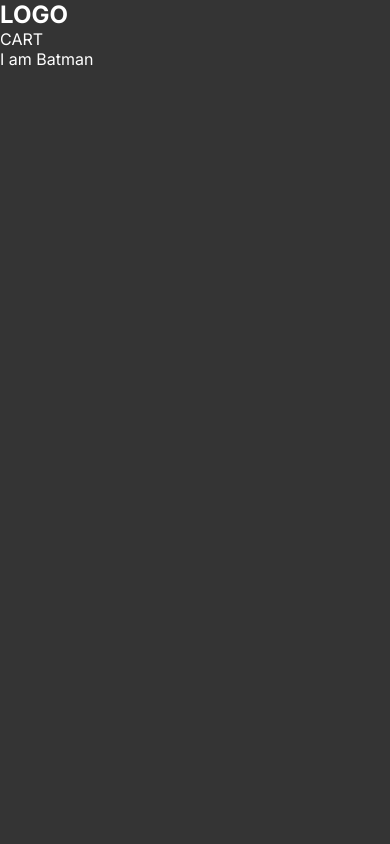
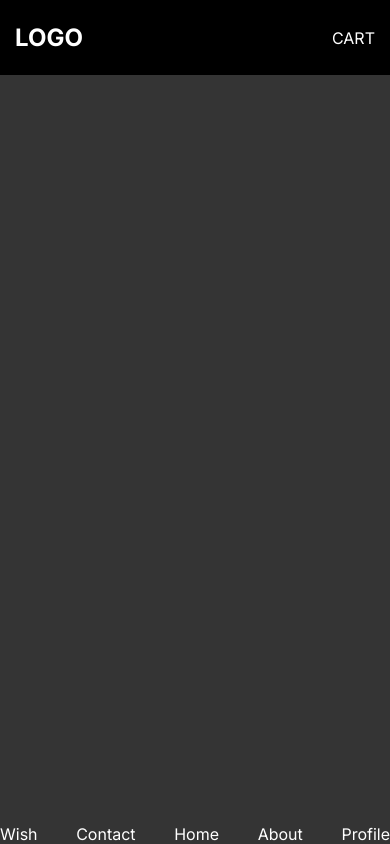
Before and after one commit to noor-ridha/e-commerce, a Next.js app in the folder client/: page / in a window 390 px wide. Built offline with nearby package versions, Linux system fonts and the light colour scheme.

Commit message:
front-end\ add basic styles for the mobile nav

```diff
--- a/client/app/components/Navbar/Navbar.scss
+++ b/client/app/components/Navbar/Navbar.scss
@@ -127,6 +127,28 @@
 
 .mobile-nav {
   display: none;
+  width: 100%;
+
+  &__appbar {
+    position: absolute;
+    width: 100%;
+    height: 75px;
+    padding: 0 15px;
+    top: 0;
+    left: 0;
+    @include flexAlignCenter();
+    justify-content: space-between;
+    background-color: black;
+  }
+
+  &__bottombar {
+    position: absolute;
+    bottom: 0;
+    left: 0;
+    width: 100%;
+    justify-content: space-between;
+    @include flexAlignCenter();
+  }
 }
 
 @media only screen and (max-width: 900px) {
--- a/client/app/components/Navbar/Navbar.tsx
+++ b/client/app/components/Navbar/Navbar.tsx
@@ -40,11 +40,11 @@ const Navbar = () => {
           <div className='mobile-nav__appbar__cart'>CART</div>
         </div>
         <div className='mobile-nav__bottombar'>
-          <Link href='/Wish' className='mobile-nav__bottombar__wishlist'></Link>
-          <Link href='/Contact' className='mobile-nav__bottombar__contact'></Link>
-          <Link href='/Home' className='mobile-nav__bottombar__home'></Link>
-          <Link href='/About' className='mobile-nav__bottombar__about'></Link>
-          <Link href='/Profile' className='mobile-nav__bottombar__profile'></Link>
+          <Link href='/Wish' className='mobile-nav__bottombar__wishlist'>Wish</Link>
+          <Link href='/Contact' className='mobile-nav__bottombar__contact'>Contact</Link>
+          <Link href='/Home' className='mobile-nav__bottombar__home'>Home</Link>
+          <Link href='/About' className='mobile-nav__bottombar__about'>About</Link>
+          <Link href='/Profile' className='mobile-nav__bottombar__profile'>Profile</Link>
         </div>
       </nav>
     </>
```
